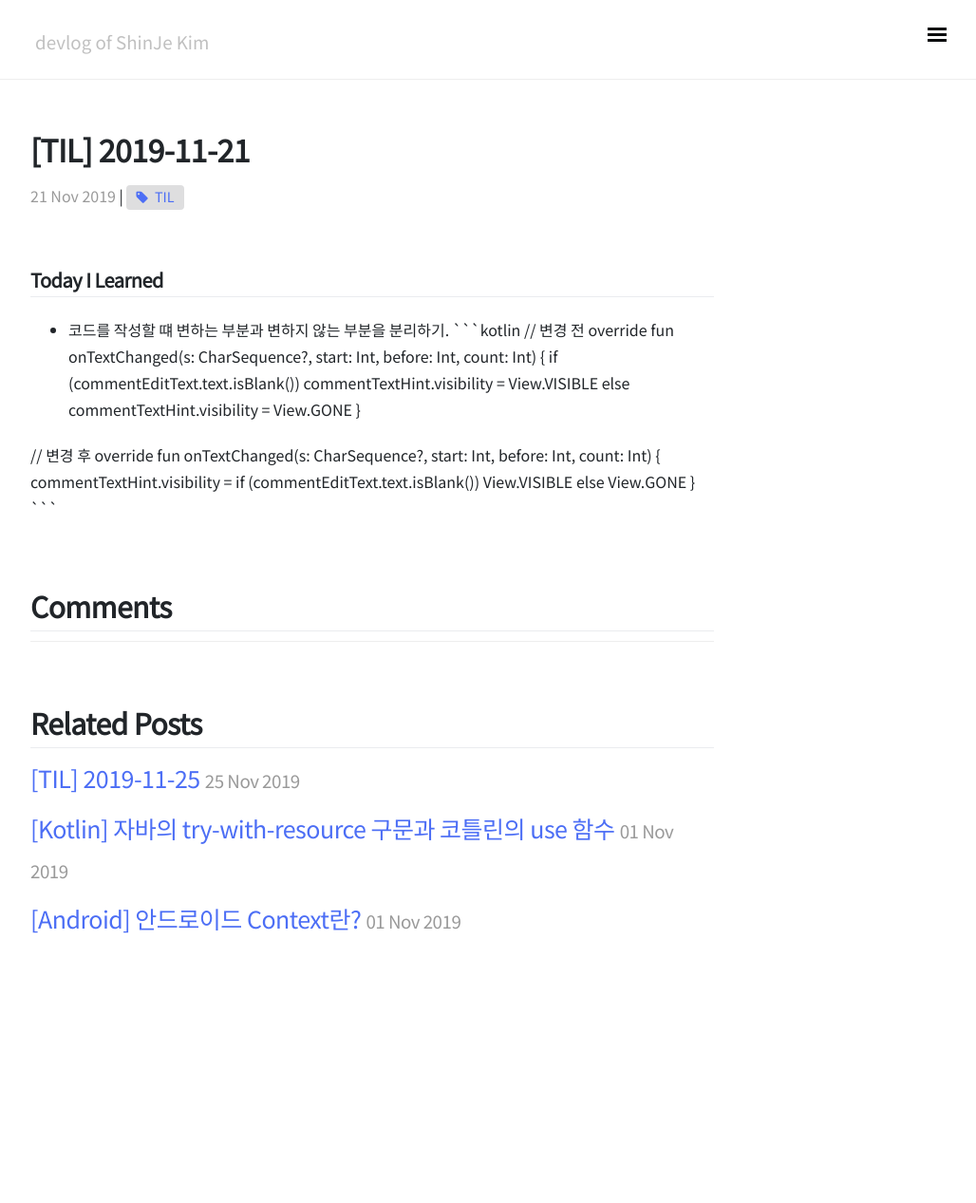
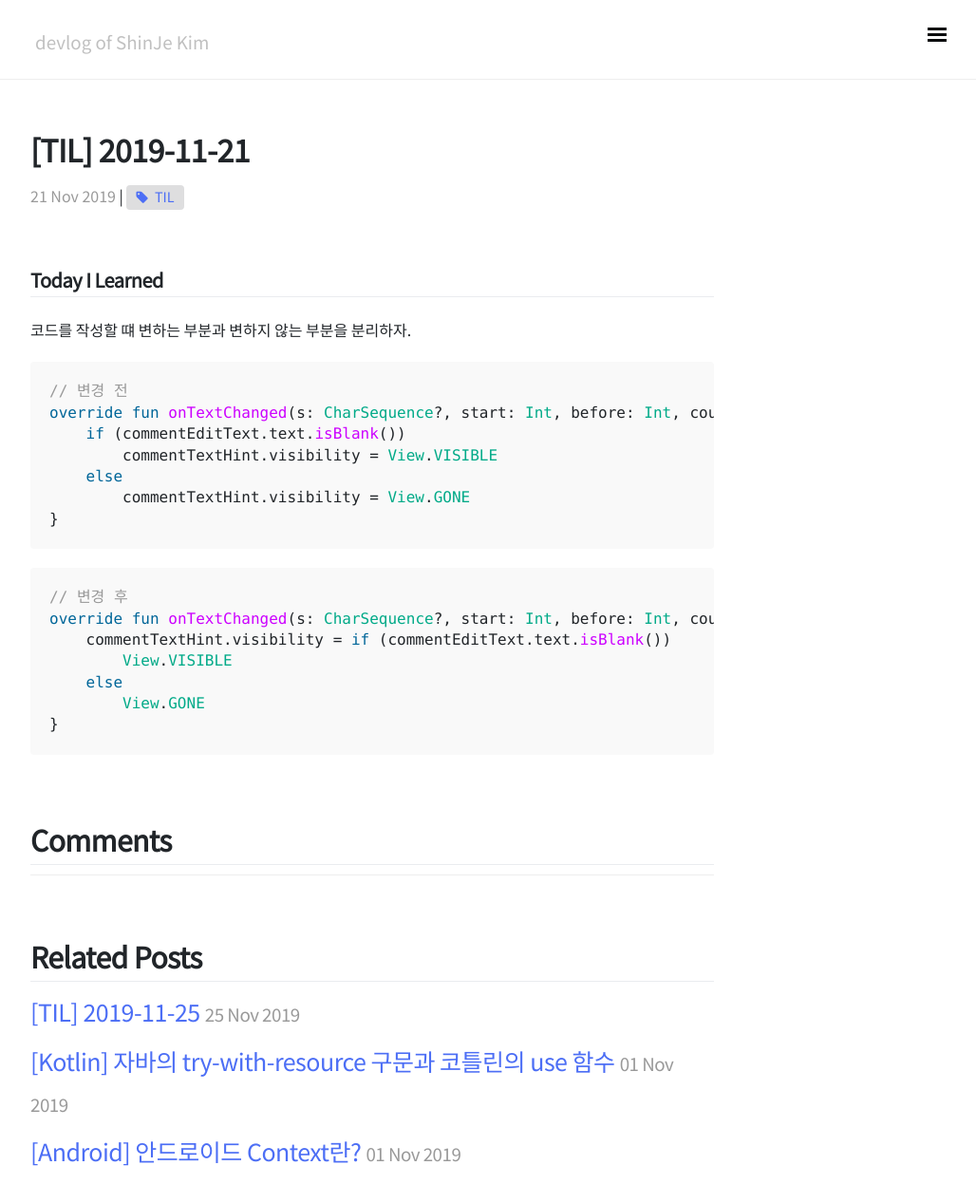
Before and after one commit to ShinJeKim/ShinJeKim.github.io, a Jekyll site: the page built from _posts/TIL/2019-11-21-[TIL]2019-11-21.md, in a window 1280 px wide and 1294 px high. Shown: the top 1267 px of the window at 95% size, without its empty margins (248-1276 px from the left). Built offline with Jekyll 4.4.1, drawn with Linux system fonts in a browser that asks for light colours; nearby versions of some CDN libraries; comment, search, counter and statistics services are not loaded.

Commit message:
fix typo

````diff
--- a/_posts/TIL/2019-11-21-[TIL]2019-11-21.md
+++ b/_posts/TIL/2019-11-21-[TIL]2019-11-21.md
@@ -9,7 +9,8 @@ comments: true
 
 ## Today I Learned
 
-- 코드를 작성할 떄 변하는 부분과 변하지 않는 부분을 분리하기.
+코드를 작성할 떄 변하는 부분과 변하지 않는 부분을 분리하자.
+
 ```kotlin
 // 변경 전
 override fun onTextChanged(s: CharSequence?, start: Int, before: Int, count: Int) {
@@ -18,7 +19,9 @@ override fun onTextChanged(s: CharSequence?, start: Int, before: Int, count: Int
     else
         commentTextHint.visibility = View.GONE
 }
+```
 
+```kotlin
 // 변경 후
 override fun onTextChanged(s: CharSequence?, start: Int, before: Int, count: Int) {
     commentTextHint.visibility = if (commentEditText.text.isBlank())
````
